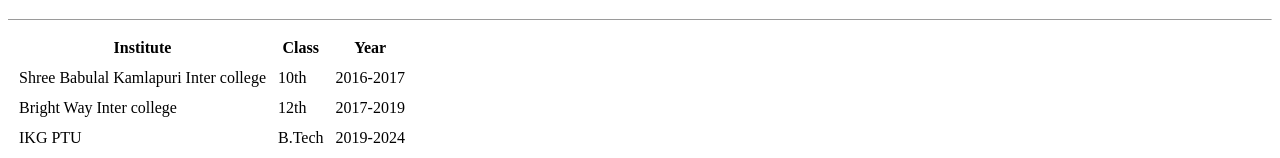
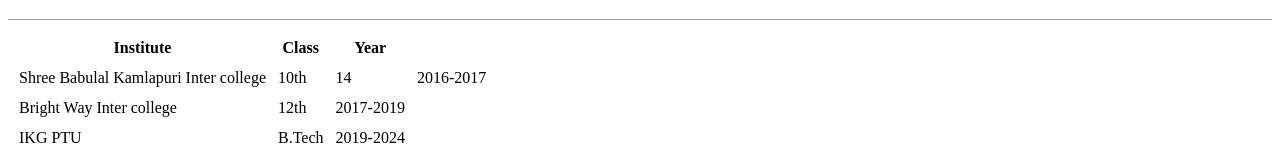
Before and after one commit to Mahendra7571/cv, a plain HTML site: page index.html in a window 1280 px wide. Shown: the part 302-460 px from the top of the page. Drawn offline with Linux system fonts and the light colour scheme.

Commit message:
CV version 1.1

```diff
--- a/index.html
+++ b/index.html
@@ -35,6 +35,7 @@
 <td>Shree Babulal Kamlapuri Inter college</td>
 
 <td>10th</td>
+<td>14</td>
     <td>2016-2017</td>
   </tr>
 <tr>
```
